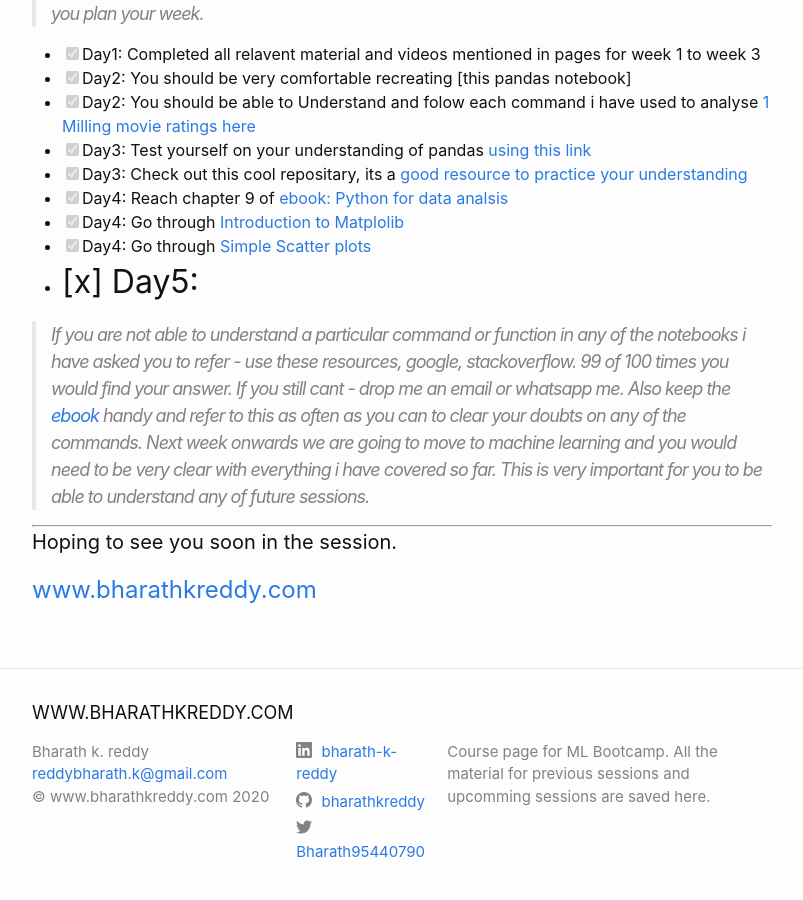
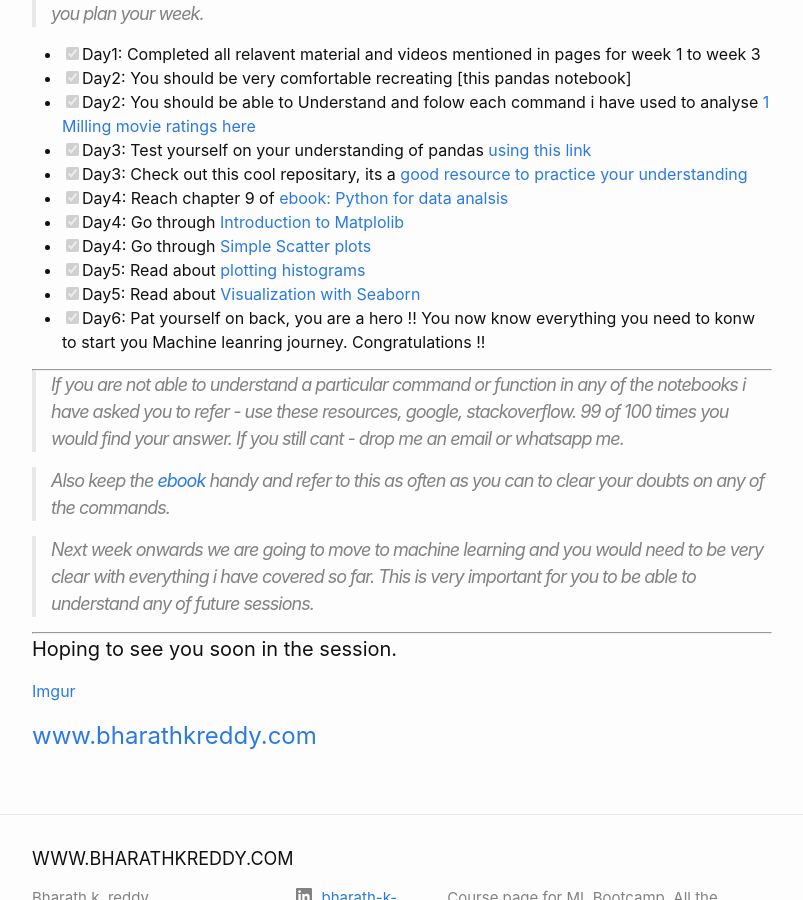
Before and after one commit to bharathkreddy/mlbootcamp, a Jekyll site: the page built from _posts/2020-09-12-Week 4.md, in a window 1280 px wide and 900 px high, scrolled down 473 px. Shown: the whole window, without its empty margins (238-1041 px from the left). Built offline with Jekyll 4.4.1, drawn with Linux system fonts in a browser that asks for light colours.

Commit message:
Update 2020-09-12-Week 4.md

```diff
--- a/_posts/2020-09-12-Week 4.md
+++ b/_posts/2020-09-12-Week 4.md
@@ -14,6 +14,7 @@ categories: jekyll update
 
 > Items ticked are highly recomended to be completed before session, this is how i recomend you plan your week.
 
+
 - [x] Day1: Completed all relavent material and videos mentioned in pages for week 1 to week 3
 - [x] Day2: You should be very comfortable recreating [this pandas notebook]
 - [x] Day2: You should be able to Understand and folow each command i have used to analyse [1 Milling movie ratings here](https://github.com/bharathkreddy/ML-Bootcamp/blob/master/MovieLens%201M%20Dataset.ipynb)
@@ -22,15 +23,22 @@ categories: jekyll update
 - [x] Day4: Reach chapter 9 of [ebook: Python for data analsis](https://github.com/bharathkreddy/ML-Bootcamp/blob/master/000%20Python_for_Data_Analysis__Data_Wran(z-lib.org).pdf)
 - [x] Day4: Go through [Introduction to Matplolib](https://github.com/bharathkreddy/ML-Bootcamp/blob/master/00%20Introduction-To-Matplotlib.ipynb)
 - [x] Day4: Go through [Simple Scatter plots](https://github.com/bharathkreddy/ML-Bootcamp/blob/master/Simple%20Sactter%20Plots.ipynb)
-- [x] Day5:
+- [x] Day5: Read about [plotting histograms](https://github.com/bharathkreddy/ML-Bootcamp/blob/master/05-Histograms-and-Binnings.ipynb)
+- [x] Day5: Read about [Visualization with Seaborn](https://github.com/bharathkreddy/ML-Bootcamp/blob/master/14-Visualization-With-Seaborn.ipynb)
+- [x] Day6: Pat yourself on back, you are a hero !! You now know everything you need to konw to start you Machine leanring journey. Congratulations !!
+
 ---
 
 > If you are not able to understand a particular command or function in any of the notebooks i have asked you to refer - use these resources, google, stackoverflow. 99 of 100 times you would find your answer. If you still cant - drop me an email or whatsapp me.
+
+
 > Also keep the [ebook](https://github.com/bharathkreddy/ML-Bootcamp/blob/master/000%20Python_for_Data_Analysis__Data_Wran(z-lib.org).pdf) handy and refer to this as often as you can to clear your doubts on any of the commands.
+
+
 > Next week onwards we are going to move to machine learning and you would need to be very clear with everything i have covered so far. This is very important for you to be able to understand any of future sessions.
 
 ---
 
 #### Hoping to see you soon in the session.
-
+[Imgur](https://i.imgur.com/axjt3Qe.png)
 # [www.bharathkreddy.com](https://www.bharathkreddy.com)
```
